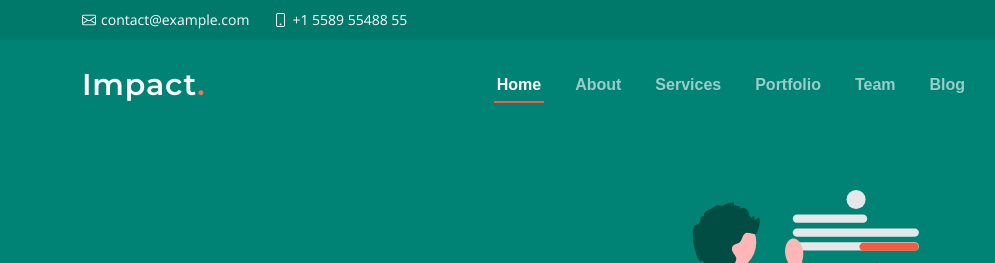
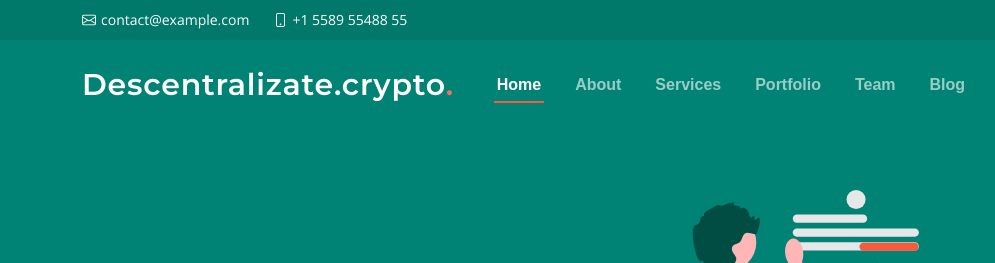
Before and after one commit to skinnynoizze/descentralizate, a plain HTML site: page index.html in a window 1280 px wide. Shown: the top 263 px of the page, 0-995 px from the left. Drawn offline with nearby package versions, Linux system fonts and the light colour scheme.

Commit message:
Descentralizate

```diff
--- a/index.html
+++ b/index.html
@@ -60,7 +60,7 @@
       <a href="index.html" class="logo d-flex align-items-center">
         <!-- Uncomment the line below if you also wish to use an image logo -->
         <!-- <img src="assets/img/logo.png" alt=""> -->
-        <h1>Impact<span>.</span></h1>
+        <h1>Descentralizate.crypto<span>.</span></h1>
       </a>
       <nav id="navbar" class="navbar">
         <ul>
```
